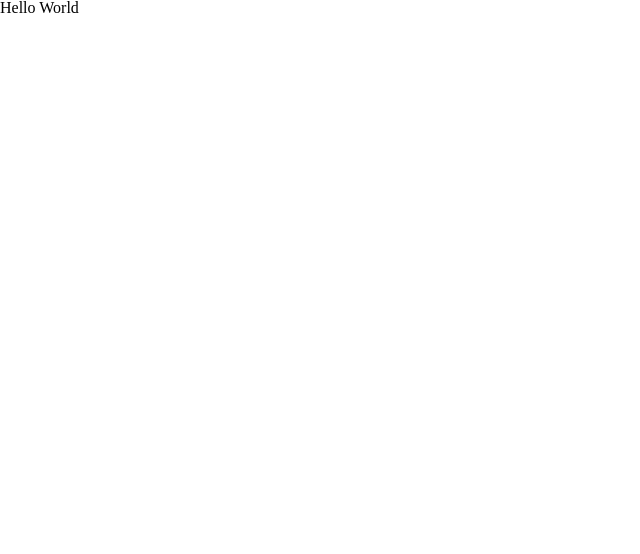
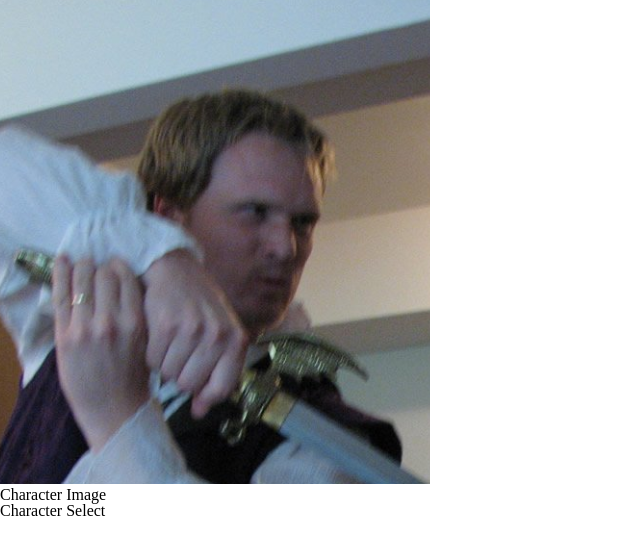
Before and after one commit to kotiell/character-select, a plain HTML site: page index.html in a window 1280 px wide. Shown: the whole page, without its empty margins (0-640 px from the left). Drawn offline with nearby package versions, Linux system fonts and the light colour scheme.

Commit message:
character image loading

```diff
--- a/index.html
+++ b/index.html
@@ -5,6 +5,16 @@
     <link rel="stylesheet" href="styles/styles.css">
   </head>
   <body>
-    Hello World
+    <div class="container">
+      <div class="character-info">
+        <div class="character-image-container">
+          <img class="character-image" src="" />
+        </div>
+        Character Image
+      </div>
+      <div class="character-select">Character Select</div>
+    </div>
+    <script src="https://cdnjs.cloudflare.com/ajax/libs/dompurify/2.3.8/purify.min.js" integrity="sha512-M72KfQy4kPuLYC6CeTrN0eA17U1lXEMrr5qEJC/40CLdZGC3HpwPS0esQLqBHnxty2FIcuNdP9EqwSOCLEVJXQ==" crossorigin="anonymous" referrerpolicy="no-referrer"></script>
+    <script src="scripts/main.js"></script>
   </body>
 </html>
--- /dev/null
+++ b/scripts/main.js
@@ -0,0 +1,13 @@
+const characters = [
+  {
+    name: 'Justin',
+    subTitle: 'Heroic Fighter',
+    image: 'images/characters/paladin.png',
+    description: '<p>This is some description text. Lorem ipsum dolor sit amet, consectetur adipiscing elit. Duis elementum tellus in nisi blandit, in efficitur ante interdum. Fusce ut consectetur velit. Phasellus vel ligula laoreet, egestas justo at, suscipit mi. Proin pharetra est leo, eu fringilla turpis pulvinar eu. Curabitur egestas lectus ac fringilla efficitur. Mauris risus quam, maximus sit amet tempor sit amet, auctor at lacus. Mauris fringilla tincidunt leo id </p><p>Aliquet. Quisque nisi leo, interdum at malesuada eget, pulvinar nec arcu. Curabitur sit amet tempor metus, sed aliquet ipsum. Fusce fringilla risus in felis dignissim molestie. Cras et dolor id diam sollicitudin aliquet eget bibendum neque. Cras vel vehicula dolor, id aliquet leo. Suspendisse at auctor tellus. Ut maximus commodo pulvinar.</p>'
+  },
+]
+
+characters.forEach((char) => {
+  document.querySelector('.character-image').src= char.image;
+ // DOMPurify(document.querySelector('.character-info').innerHTML = item.description);
+})
```
Also changed, not shown: images/characters/paladin.png (added).
